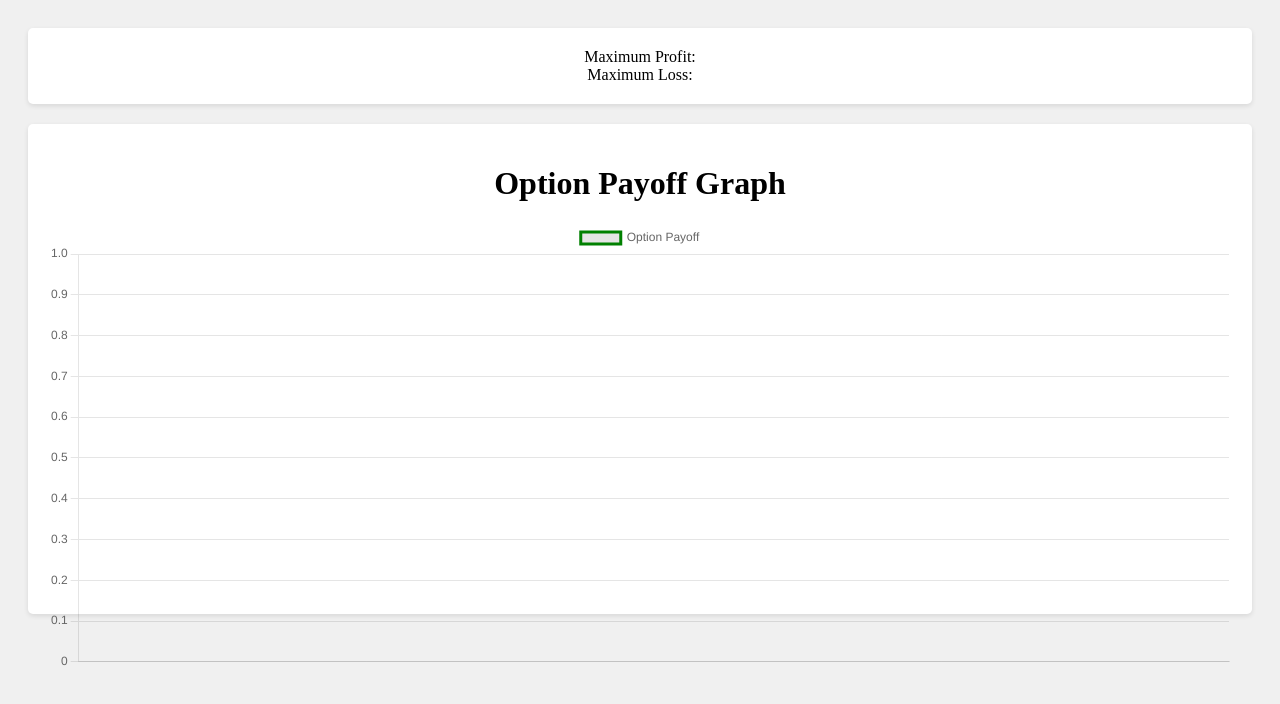
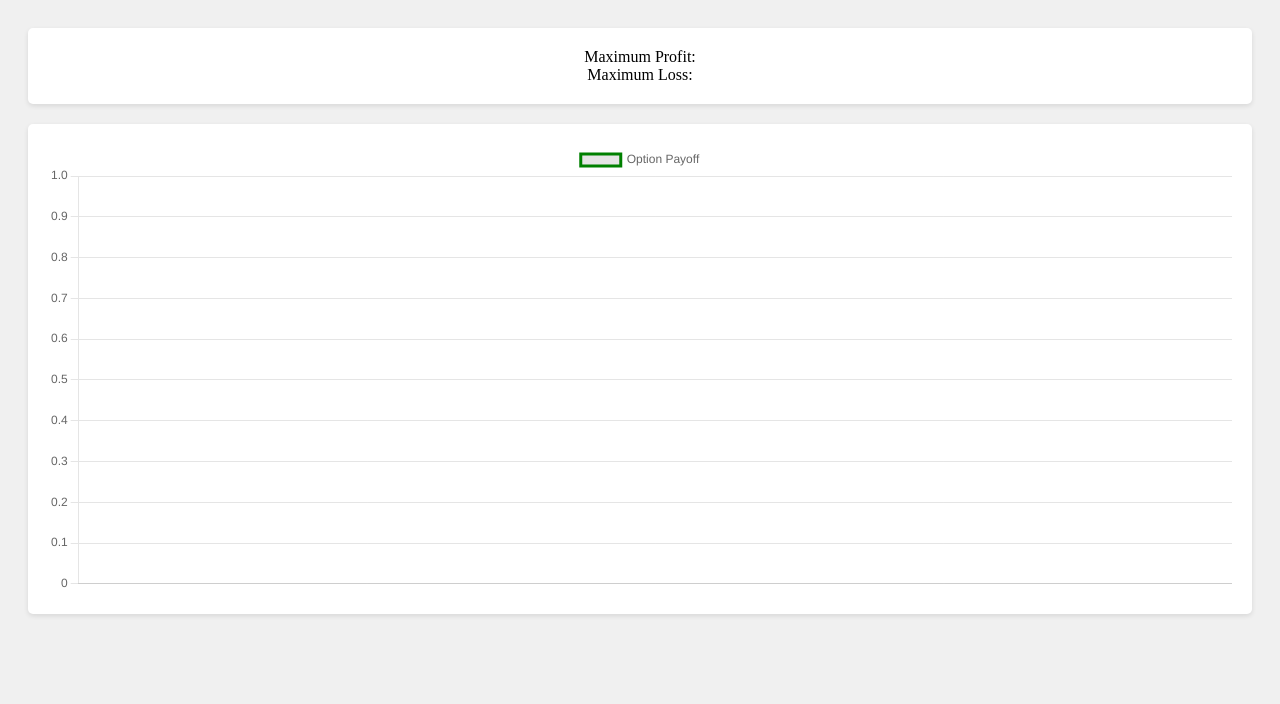
Before and after one commit to Rishuraj3732/optiongraphs, a plain HTML site: page graph1.html in a window 1280 px wide. Drawn offline with nearby package versions, Linux system fonts and the light colour scheme.

Commit message:
Add files via upload

```diff
--- a/graph1.html
+++ b/graph1.html
@@ -10,7 +10,7 @@
             padding: 20px; /* Add padding to the body to create space at the top */
         }
 
-        .chart-container {
+      .chart-container {
     max-width: 100%;
     max-height: calc(100vh - 350px);
     margin: 0 auto; /* Center the chart horizontally */
@@ -18,8 +18,21 @@
     padding: 20px;
     border-radius: 5px;
     box-shadow: 0 2px 5px rgba(0, 0, 0, 0.1);
+    margin-top: 20px;
     margin-bottom: 20px;
+    display: flex;
+    align-items: center;
+    justify-content: center;
 }
+
+canvas {
+    width: 100% !important;
+    height: 100% !important;
+    max-width: none !important;
+    max-height: none !important;
+}
+
+
 
         h1 {
             text-align: center;
@@ -47,7 +60,7 @@
     </div>
 
     <div class="chart-container">
-        <h1>Option Payoff Graph</h1>
+
         <canvas id="payoff-chart"></canvas>
     </div>
 
```
